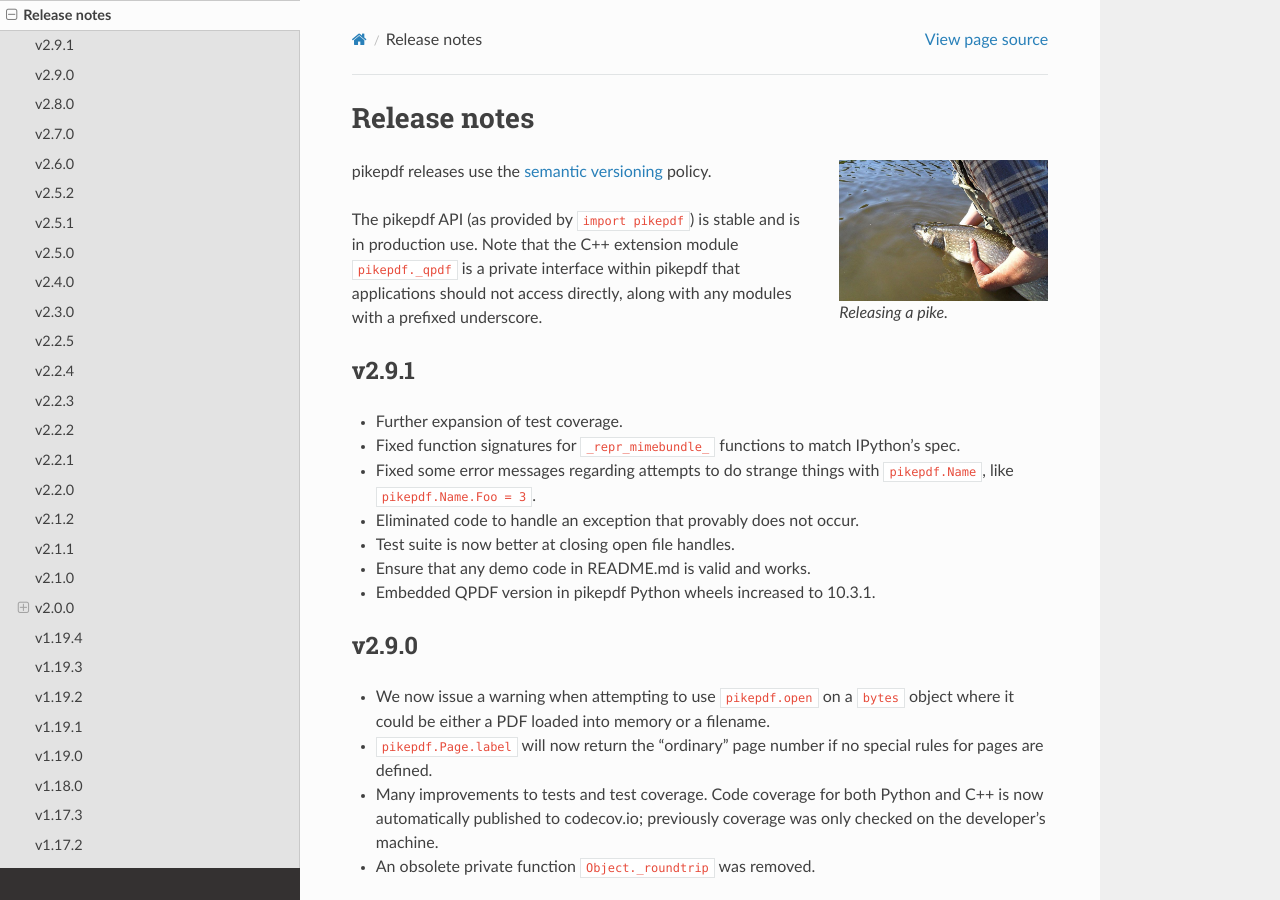
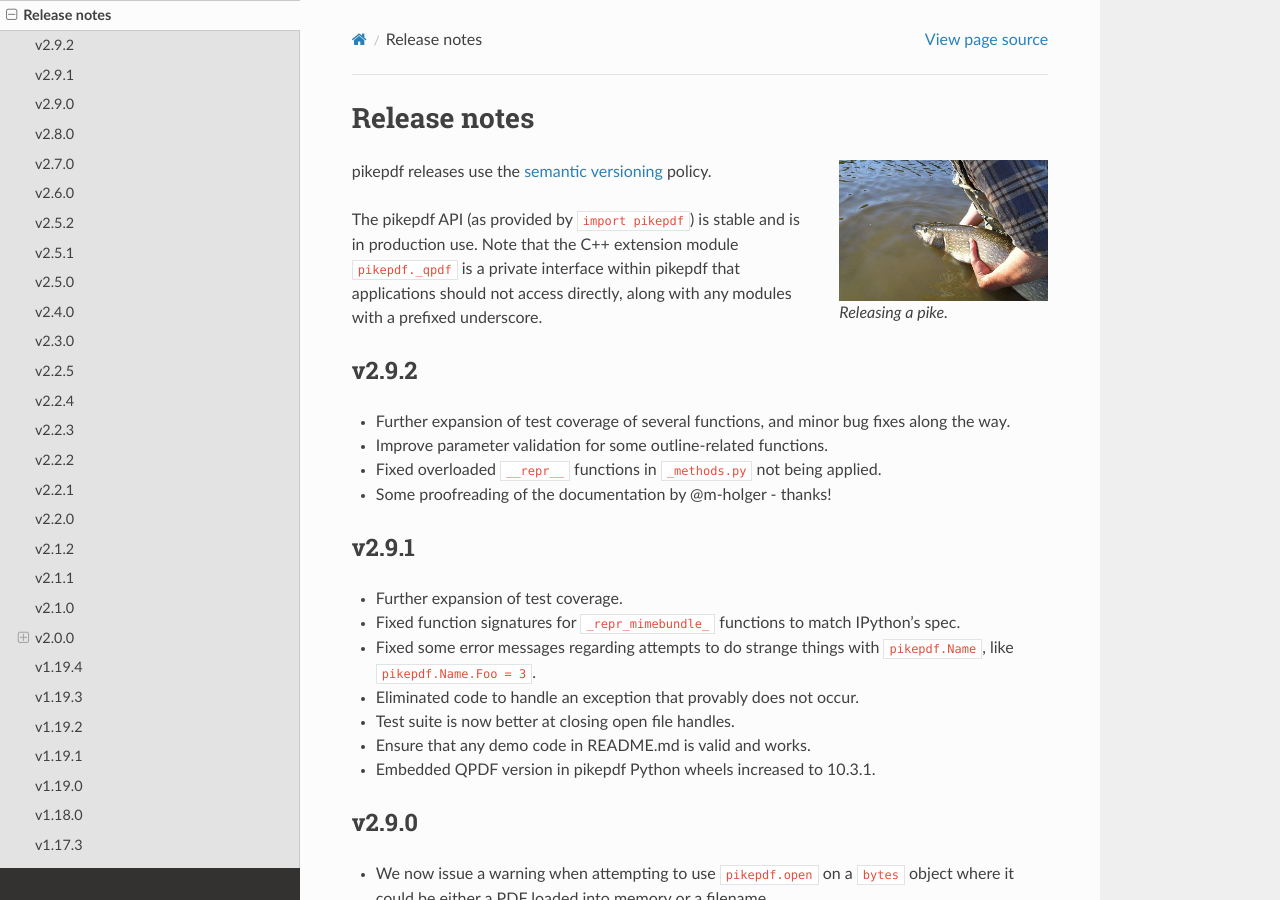
Before and after one commit to pikepdf/pikepdf, a Sphinx documentation site: the page built from docs/release_notes.rst, in a window 1280 px wide and 900 px high. Built offline with Sphinx 7.4.7 and the Read the Docs theme 2.0.0, drawn with Linux system fonts in a browser that asks for light colours; pages that are not in the unit, such as notebooks, are missing from menus; the version number could not be read and is left out.

Commit message:
v2.9.2 release notes

```diff
--- a/docs/release_notes.rst
+++ b/docs/release_notes.rst
@@ -17,6 +17,15 @@ The pikepdf API (as provided by ``import pikepdf``) is stable and
 is in production use. Note that the C++ extension module
 ``pikepdf._qpdf`` is a private interface within pikepdf that applications
 should not access directly, along with any modules with a prefixed underscore.
+
+v2.9.2
+======
+
+-  Further expansion of test coverage of several functions, and minor bug fixes
+   along the way.
+-  Improve parameter validation for some outline-related functions.
+-  Fixed overloaded ``__repr__`` functions in ``_methods.py`` not being applied.
+-  Some proofreading of the documentation by @m-holger - thanks!
 
 v2.9.1
 ======
```
